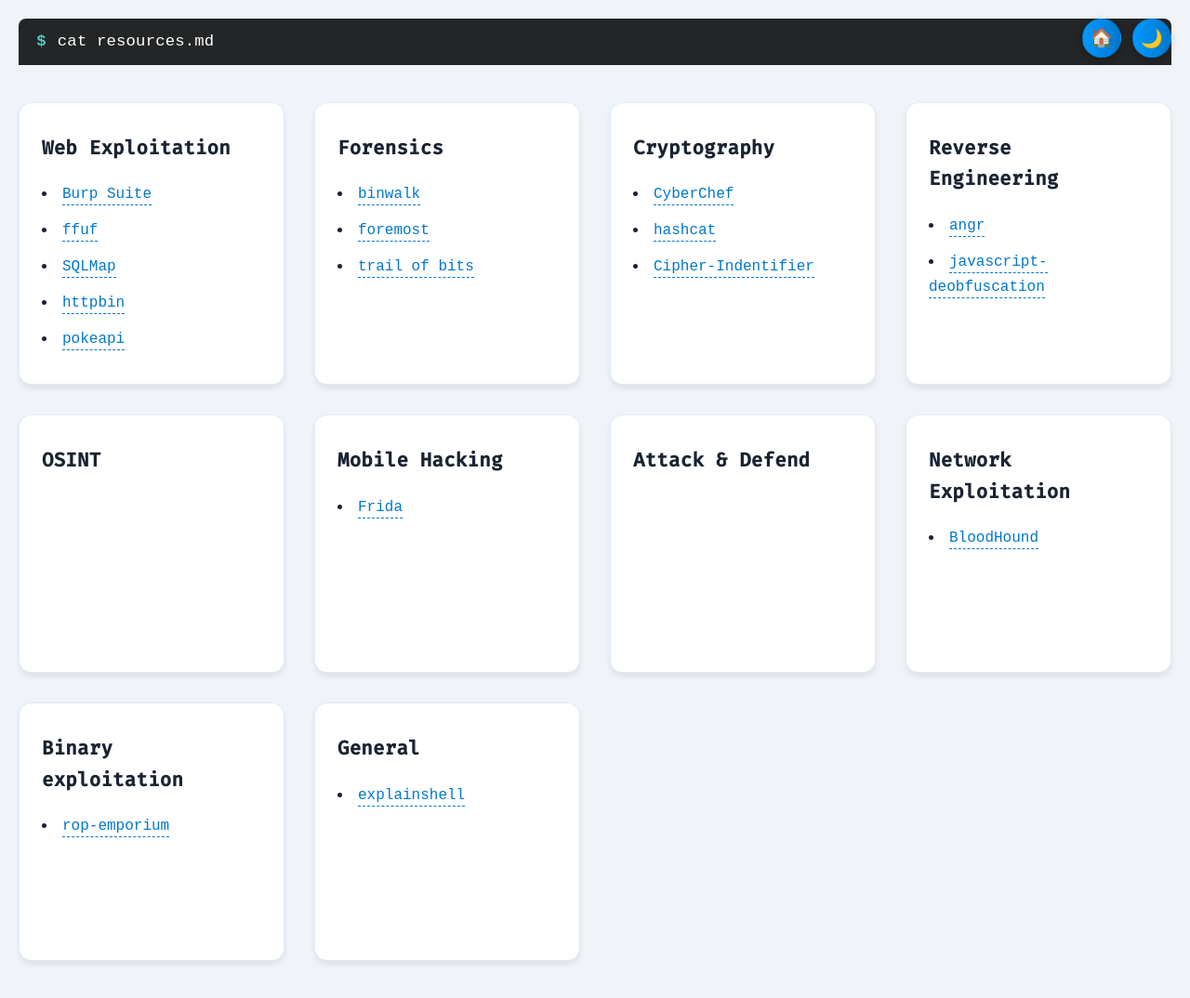
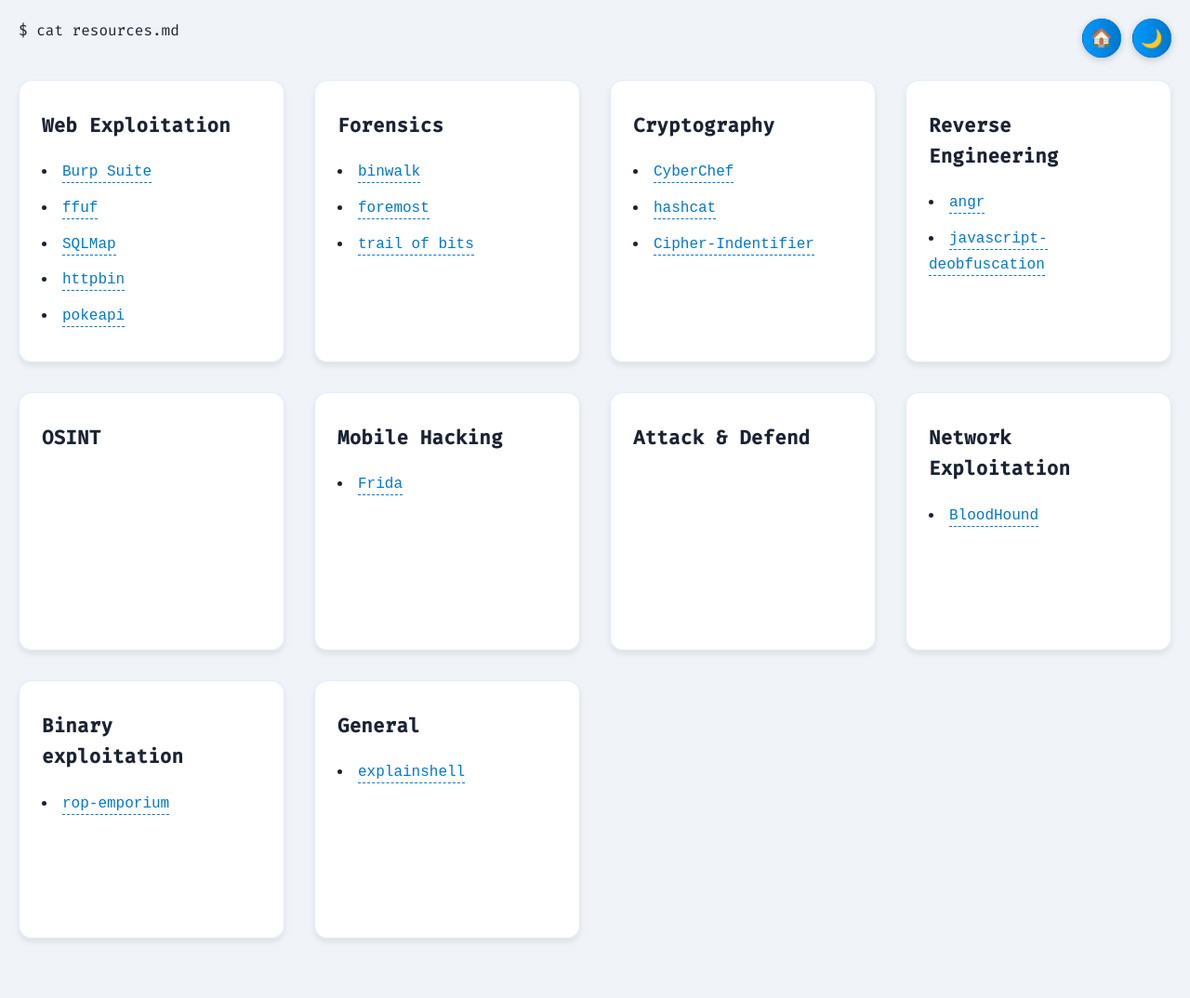
Before and after one commit to PathogenicKatt/PathogenicKatt.github.io, a Jekyll site: the page built from resources.md, in a window 1280 px wide. Shown: the whole page at 93% size. Built offline with Jekyll 4.4.1, drawn with Linux system fonts in a browser that asks for light colours; after the commit the page ends 1050 px from its top, so only the background shows below that.

Commit message:
Optimize

```diff
--- a/assets/css/custom.css
+++ b/assets/css/custom.css
@@ -1,6 +1,4 @@
-/* ========================================
-   ROOT VARIABLES & THEME CONFIGURATION
-   ======================================== */
+/* ROOT VARIABLES & THEME CONFIGURATION */
 :root {
   /* Light Theme - Professional Cool Tones */
   --bg-color: #f0f4f8;
@@ -27,9 +25,7 @@
   --link-color: #0066cc;
 }
 
-/* ========================================
-   BASE STYLES
-   ======================================== */
+/* BASE STYLES */
 html, body {
   height: 100%;
   margin: 0;
@@ -68,9 +64,7 @@
 
 
 
-/* ========================================
-   CARD STYLES
-   ======================================== */
+/* CARD STYLES */
 .ctf-card,
 .about-card,
 .construction-card,
@@ -101,9 +95,7 @@
   padding: 2rem;
 }
 
-/* ========================================
-   NOTE PREVIEW STYLES
-   ======================================== */
+/* NOTE PREVIEW STYLE */
 .note-preview {
   display: block;
   background: var(--card-bg);
@@ -146,9 +138,7 @@
   box-shadow: 0 6px 18px rgba(0, 153, 255, 0.15);
 }
 
-/* ========================================
-   BUTTON & LINK STYLES
-   ======================================== */
+/* BUTTON & LINK STYLES */
 .bubble,
 .nav-button,
 .theme-toggle,
@@ -225,9 +215,7 @@
   border: none !important;
 }
 
-/* ========================================
-   NAVIGATION & HEADER STYLES
-   ======================================== */
+/* NAVIGATION & HEADER STYLES */
 .top-nav-container {
   position: fixed;
   top: 20px;
@@ -270,9 +258,7 @@
 }
 
 
-/* ========================================
-   ANIMATED NAVIGATION BUBBLES
-   ======================================== */
+/* ANIMATED NAVIGATION BUBBLES */
 @keyframes gradientShift {
   0% { background-position: 0% 50%; }
   50% { background-position: 100% 50%; }
@@ -293,9 +279,7 @@
   animation: gradientShift 15s ease infinite;
 }
 
-/* ========================================
-   LAYOUT CONTAINERS
-   ======================================== */
+/* LAYOUT CONTAINERS */
 .about-container,
 .construction-container,
 .note-content {
@@ -312,9 +296,7 @@
   margin: 1.5rem 0;
 }
 
-/* ========================================
-   LIST STYLES
-   ======================================== */
+/* LIST STYLES */
 .skill-cloud,
 .construction-links,
 .social-links,
@@ -375,9 +357,7 @@
   transform: scale(1.1);
 }
 
-/* ========================================
-   NOTES SYSTEM STYLES
-   ======================================== */
+/* NOTES SYSTEM STYLES */
 .notes-header {
   text-align: center;
   margin-bottom: 2rem;
@@ -408,9 +388,7 @@
   display: none !important;
 }
 
-/* ========================================
-   INDIVIDUAL NOTE PAGE STYLES
-   ======================================== */
+/* INDIVIDUAL NOTE PAGE STYLES */
 .note-content {
   max-width: 100vw;
   overflow-x: auto;
@@ -531,9 +509,7 @@
   transform: translateX(-4px) scale(1.03);
 }
 
-/* ========================================
-   TABLE STYLES
-   ======================================== */
+/* TABLE STYLES */
 .note-body table {
   width: 100%;
   border-collapse: collapse;
@@ -573,9 +549,7 @@
   background-color: rgba(255, 107, 107, 0.1);
 }
 
-/* ========================================
-   RECENT ACTIVITY STYLES
-   ======================================== */
+/* RECENT ACTIVITY STYLES */
 .recent-activity-heading {
   padding-left: 1rem;
   margin-bottom: 0.3rem;
@@ -615,9 +589,7 @@
   text-decoration: none;
 }
 
-/* ========================================
-   WRITEUPS STYLES
-   ======================================== */
+/* WRITEUPS STYLES */
 .writeups-header {
   text-align: center;
   margin-bottom: 2rem;
@@ -850,9 +822,7 @@
   padding-right: 1.5rem;
 }
 
-/* ========================================
-   RESOURCES STYLES
-   ======================================== */
+/* RESOURCES STYLES */
 .resources-grid {
   display: grid;
   grid-template-columns: repeat(auto-fit, minmax(270px, 1fr));
@@ -915,9 +885,7 @@
   border-color: var(--accent);
 }
 
-/* ========================================
-   CERTIFICATES STYLES
-   ======================================== */
+/* CERTIFICATES STYLES */
 .about-card {
   grid-column: 1 / -1;
 }
@@ -1014,9 +982,7 @@
   object-position: center;
 }
 
-/* ========================================
-   LIGHTBOX MODAL STYLES
-   ======================================== */
+/* LIGHTBOX MODAL STYLE */
 .image-modal {
   display: none;
   position: fixed;
@@ -1123,59 +1089,11 @@
 
 
 
-/* ========================================
-   TERMINAL & HACKER STYLES
-   ======================================== */
-.terminal-header {
-  background: #232526;
-  color: #b2f5ea;
-  font-family: 'Fira Mono', monospace;
-  padding: 0.7rem 1.2rem;
-  border-radius: 8px 8px 0 0;
-  margin-bottom: 1.2rem;
-  font-size: 1.08rem;
-  letter-spacing: 0.01em;
-  display: flex;
-  align-items: center;
-  gap: 0.7em;
-}
-
-.terminal-header .prompt {
-  color: #4ecdc4;
-  font-weight: bold;
-}
-
-.terminal-header .cmd {
-  color: #fff;
-  font-weight: 500;
-}
-
-.hacker-intro {
-  background: var(--card-bg);
-  border-radius: 8px;
-  padding: 1.2rem 1.5rem;
-  margin-bottom: 2rem;
-  font-size: 1.08rem;
-  box-shadow: 0 2px 8px rgba(0,0,0,0.04);
-  font-family: 'Fira Mono', monospace;
-}
-
-.hacker-green {
-  color: var(--accent-dark);
-  font-weight: bold;
-}
-
-.hacker-blink {
-  animation: blink 1.2s steps(2, start) infinite;
-}
-
 @keyframes blink {
   to { opacity: 0; }
 }
 
-/* ========================================
-   CODE BLOCK STYLES
-   ======================================== */
+/* CODE BLOCK STYLES */
 .copy-btn {
   position: absolute;
   top: 0.5rem;
@@ -1193,9 +1111,7 @@
   color: white;
 }
 
-/* ========================================
-   BADGE STYLES
-   ======================================== */
+/* BADGE STYLES */
 .criticality-badge.low {
   background: rgba(52, 199, 89, 0.18);
   color: #34c759;
@@ -1217,10 +1133,7 @@
   font-weight: bold;
 }
 
-/* ========================================
-   RESPONSIVE ADJUSTMENTS
-   ======================================== */
-
+/* RESPONSIVE ADJUSTMENTS */
 @media (max-width: 768px) {
   .header-animation h1,
   .about-header h1,
```
